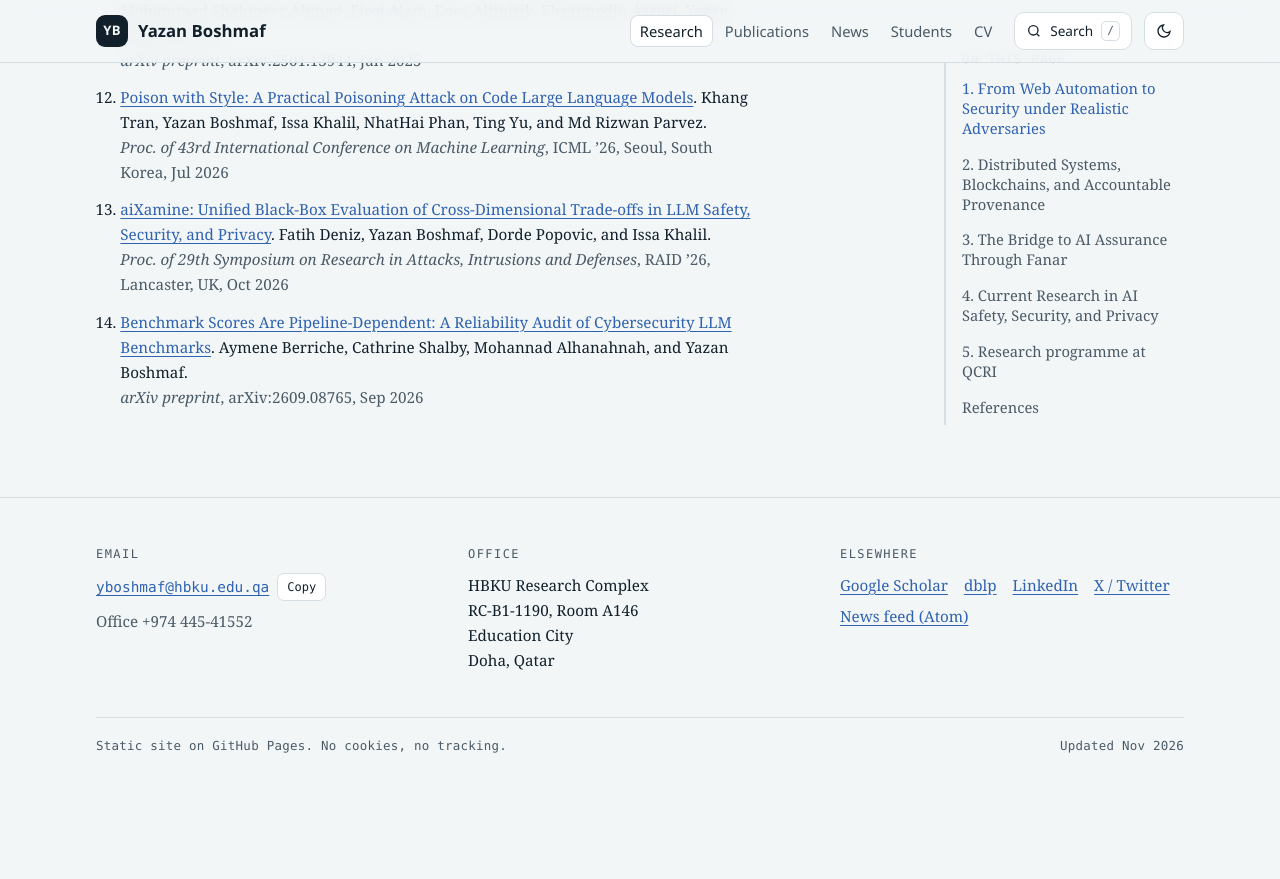
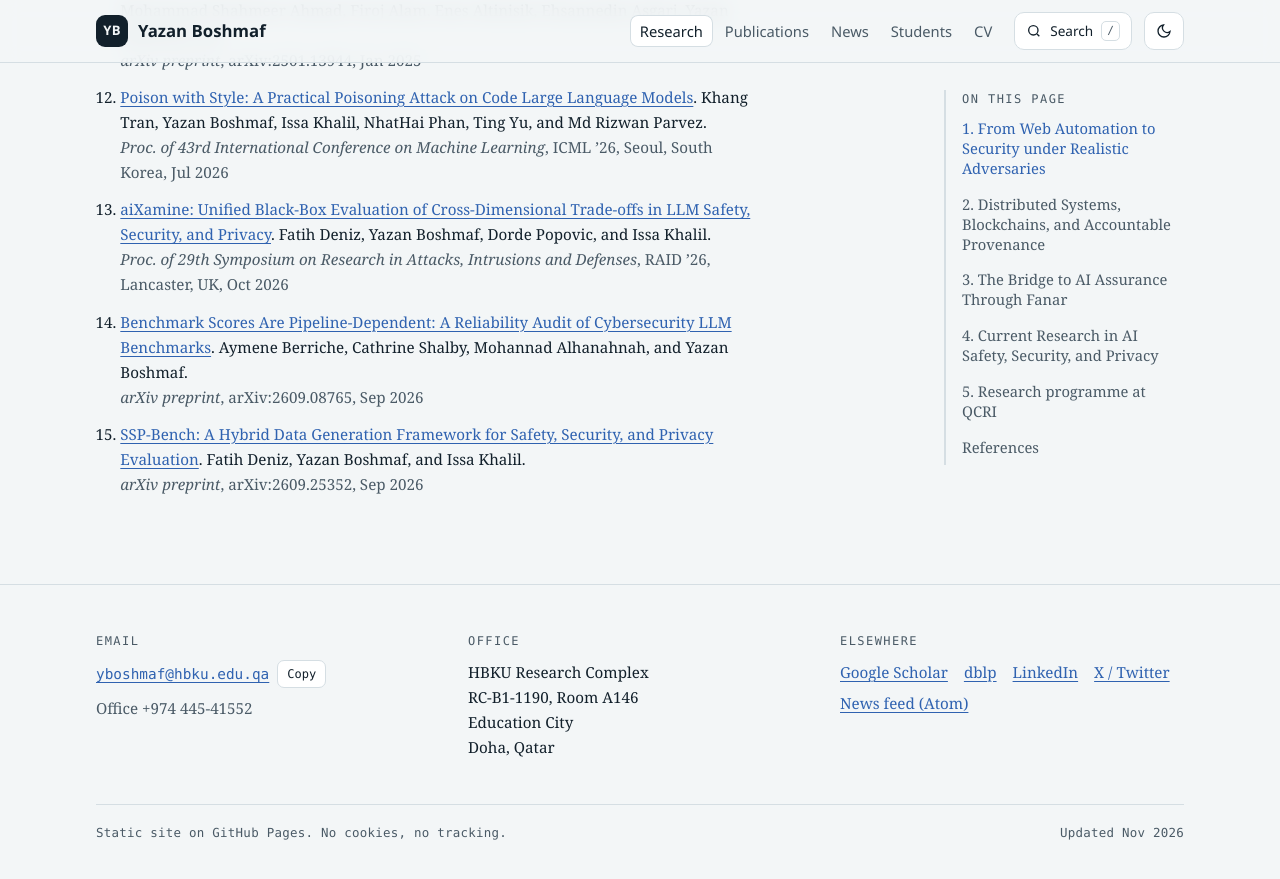
Before and after one commit to boshmaf/boshmaf.github.io, a Jekyll site: the page built from research.html, in a window 1280 px wide and 900 px high, scrolled down 9926 px. Shown: the top 879 px of the window. Built offline with Jekyll 4.4.1, drawn with Linux system fonts in a browser that asks for light colours; before the commit the page ends 10739 px from its top, so only the background shows below that.

Commit message:
Fix broken and hijacked links across the site
- Point 11 papers whose PDFs lived on UBC's retired LERSSE server, an
  FTP host or a moved page to their DOIs or open-access event pages
- Replace the AsiaCCS 2018 link (domain now redirects to an unrelated
  site) with the ACM proceedings
- Update moved conference, journal and funder links; unlink pages that
  no longer exist (FTC OTech, HBKU CLPP, BQ article, BUPT, UBC notes)
- Move reading-list links to working copies
- Add the missing reference 15 (SSP-Bench) to the research statement

Co-Authored-By: Claude Opus 5.5 <noreply@anthropic.com>

```diff
--- a/research.html
+++ b/research.html
@@ -109,11 +109,11 @@ and the people who operate the systems.</p>
 
 <h2 id="references">References</h2>
 <ol class="refs">
-  <li id="ref-1"><a href="http://lersse-dl.ece.ubc.ca/record/264/files/264.pdf">The Socialbot Network: When Bots Socialize for Fame and Money</a>. Yazan Boshmaf, Ildar Muslukhov, Konstantin Beznosov, and Matei Ripeanu.<span class="ref-venue"><i>Proc. of 27th Annual Computer Security Applications Conference</i>, ACSAC &rsquo;11, Orlando, FL, Dec 2011 &mdash; <b>outstanding paper award</b></span></li>
-  <li id="ref-2"><a href="http://137.82.84.194/record/277/files/277.pdf">Design and Analysis of a Social Botnet</a>. Yazan Boshmaf, Ildar Muslukhov, Konstantin Beznosov, and Matei Ripeanu.<span class="ref-venue"><i>Elsevier Computer Networks</i>, Volume 57 Issue 2, Pages 556-578, Feb 2013</span></li>
-  <li id="ref-3"><a href="http://lersse-dl.ece.ubc.ca/record/286/files/ASONAM_2013.pdf">Graph-based Sybil Detection in Social and Information Systems</a>. Yazan Boshmaf, Konstantin Beznosov, and Matei Ripeanu.<span class="ref-venue"><i>Proc. of 2013 IEEE/ACM International Conference on Advances in Social Networks Analysis and Mining</i>, ASONAM &rsquo;13, Niagara Falls, Canada, August 2013 &mdash; <b>best paper award</b></span></li>
+  <li id="ref-1"><a href="https://doi.org/10.1145/2076732.2076746">The Socialbot Network: When Bots Socialize for Fame and Money</a>. Yazan Boshmaf, Ildar Muslukhov, Konstantin Beznosov, and Matei Ripeanu.<span class="ref-venue"><i>Proc. of 27th Annual Computer Security Applications Conference</i>, ACSAC &rsquo;11, Orlando, FL, Dec 2011 &mdash; <b>outstanding paper award</b></span></li>
+  <li id="ref-2"><a href="https://doi.org/10.1016/j.comnet.2012.06.006">Design and Analysis of a Social Botnet</a>. Yazan Boshmaf, Ildar Muslukhov, Konstantin Beznosov, and Matei Ripeanu.<span class="ref-venue"><i>Elsevier Computer Networks</i>, Volume 57 Issue 2, Pages 556-578, Feb 2013</span></li>
+  <li id="ref-3"><a href="https://doi.org/10.1145/2492517.2492568">Graph-based Sybil Detection in Social and Information Systems</a>. Yazan Boshmaf, Konstantin Beznosov, and Matei Ripeanu.<span class="ref-venue"><i>Proc. of 2013 IEEE/ACM International Conference on Advances in Social Networks Analysis and Mining</i>, ASONAM &rsquo;13, Niagara Falls, Canada, August 2013 &mdash; <b>best paper award</b></span></li>
   <li id="ref-4"><a href="https://www.usenix.org/system/files/conference/soups2014/soups14-paper-rashtian.pdf">To Befriend or Not? A Model of Friend Request Acceptance on Facebook</a>. Hootan Rashtian, Yazan Boshmaf, Pooya Jaferian, and Konstantin Beznosov.<span class="ref-venue"><i>Proc. of 2014 Symposium on Usable Privacy and Security</i>, SOUPS &rsquo;14, Menlo Park, CA, July 2014</span></li>
-  <li id="ref-5"><a href="http://lersse-dl.ece.ubc.ca/record/296/files/NDSS_260_Final.pdf">Íntegro: Leveraging Victim Prediction for Robust Fake Account Detection in OSNs</a>. Yazan Boshmaf, Dionysios Logothetis, Georgos Siganos, Jorge Lería, Jose Lorenzo, Matei Ripeanu, and Konstantin Beznosov.<span class="ref-venue"><i>Proc. of 2015 Network and Distributed System Security Symposium</i>, NDSS &rsquo;15, San Diego, CA, Feb 2015</span></li>
+  <li id="ref-5"><a href="https://www.ndss-symposium.org/ndss2015/ndss-2015-programme/integro-leveraging-victim-prediction-robust-fake-account-detection-osns/">Íntegro: Leveraging Victim Prediction for Robust Fake Account Detection in OSNs</a>. Yazan Boshmaf, Dionysios Logothetis, Georgos Siganos, Jorge Lería, Jose Lorenzo, Matei Ripeanu, and Konstantin Beznosov.<span class="ref-venue"><i>Proc. of 2015 Network and Distributed System Security Symposium</i>, NDSS &rsquo;15, San Diego, CA, Feb 2015</span></li>
   <li id="ref-6"><a href="http://www.ece.ubc.ca/~matei/papers/integro16.pdf">Íntegro: Leveraging Victim Prediction for Robust Fake Account Detection in Large Scale OSNs</a>. Yazan Boshmaf, Dionysios Logothetis, Georgos Siganos, Jorge Lería, Jose Lorenzo, Matei Ripeanu, Konstantin Beznosov, and Hassan Halawa.<span class="ref-venue"><i>Elsevier Computers and Security</i>, Volume 61, Pages 142–168, Aug 2016</span></li>
   <li id="ref-7"><a href="https://arxiv.org/pdf/1809.06044">BlockTag: Design and Applications of a Tagging System for Blockchain Analysis</a>. Yazan Boshmaf, Husam Al Jawaheri, and Mashael Al Sabah.<span class="ref-venue"><i>Proc. of 34th International Conference on ICT Systems Security and Privacy Protection</i>, IFIP SEC &rsquo;19, Lisbon, Portugal, Jun 2019</span></li>
   <li id="ref-8"><a href="https://arxiv.org/pdf/2209.07202.pdf">Dizzy: Large-Scale Crawling and Analysis of Onion Services</a>. Yazan Boshmaf, Isuranga Perera, Udesh Kumarasinghe, Sajitha Liyanage, and Husam Al Jawaheri.<span class="ref-venue"><i>Proc. of 18th ACM International Conference on Availability, Reliability and Security</i>, ARES &rsquo;22, Sep 2022</span></li>
@@ -123,6 +123,7 @@ and the people who operate the systems.</p>
   <li id="ref-12"><a href="https://arxiv.org/pdf/2605.27631">Poison with Style: A Practical Poisoning Attack on Code Large Language Models</a>. Khang Tran, Yazan Boshmaf, Issa Khalil, NhatHai Phan, Ting Yu, and Md Rizwan Parvez.<span class="ref-venue"><i>Proc. of 43rd International Conference on Machine Learning</i>, ICML &rsquo;26, Seoul, South Korea, Jul 2026</span></li>
   <li id="ref-13"><a href="https://arxiv.org/pdf/2608.20554">aiXamine: Unified Black-Box Evaluation of Cross-Dimensional Trade-offs in LLM Safety, Security, and Privacy</a>. Fatih Deniz, Yazan Boshmaf, Dorde Popovic, and Issa Khalil.<span class="ref-venue"><i>Proc. of 29th Symposium on Research in Attacks, Intrusions and Defenses</i>, RAID &rsquo;26, Lancaster, UK, Oct 2026</span></li>
   <li id="ref-14"><a href="https://arxiv.org/pdf/2609.08765">Benchmark Scores Are Pipeline-Dependent: A Reliability Audit of Cybersecurity LLM Benchmarks</a>. Aymene Berriche, Cathrine Shalby, Mohannad Alhanahnah, and Yazan Boshmaf.<span class="ref-venue"><i>arXiv preprint</i>, arXiv:2609.08765, Sep 2026</span></li>
+  <li id="ref-15"><a href="https://arxiv.org/pdf/2609.25352">SSP-Bench: A Hybrid Data Generation Framework for Safety, Security, and Privacy Evaluation</a>. Fatih Deniz, Yazan Boshmaf, and Issa Khalil.<span class="ref-venue"><i>arXiv preprint</i>, arXiv:2609.25352, Sep 2026</span></li>
 </ol>
 </article>
 
```
Also changed, not shown: _data/news.yml (+13 -13 lines), _data/pubs.yml (+11 -11 lines), students.html (+4 -4 lines).
